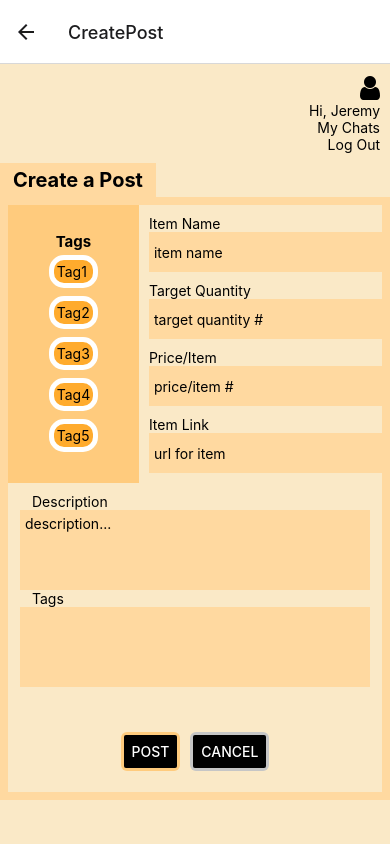
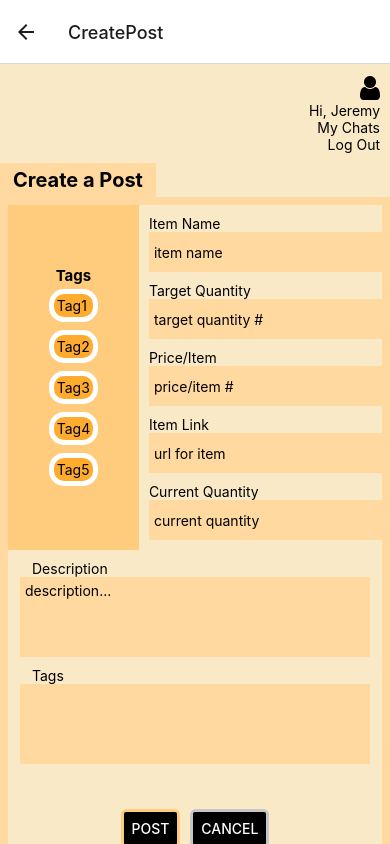
Before and after one commit to cis350/project-uniteandconquer, a React Native app in the folder uniteandconquer-mobile/: screen /CreatePost in a window 390 px wide. Built offline with nearby package versions, Linux system fonts and the light colour scheme.

Commit message:
added current quantity textinput

```diff
--- a/uniteandconquer-mobile/components/Comment.js
+++ b/uniteandconquer-mobile/components/Comment.js
@@ -3,7 +3,7 @@ import {
   StyleSheet, View, ScrollView, Text, TextInput, Button,
 } from 'react-native';
 
-const postDB = require('../modules/PostDB');
+// const postDB = require('../modules/PostDB');
 
 const styles = StyleSheet.create({
   container: {
@@ -59,18 +59,18 @@ function Comment() {
    * add comment to the post db
    */
   const addComment = () => {
-    if (commentInput && commentInput.length > 0) {
-      postDB.addComment(userid, postid, (success, id, error) => {
-        if (success) {
-          const newComment = { id: tempID, name: `user${3}`, content: commentInput };
-          setComments([...comments, newComment]);
-          setTempID(tempID + 1);
-          setCommentInput('');
-        } else {
-          console.log(error);
-        }
-      });
-    }
+    // if (commentInput && commentInput.length > 0) {
+    //   postDB.addComment(userid, postid, (success, id, error) => {
+    //     if (success) {
+    //       const newComment = { id: tempID, name: `user${3}`, content: commentInput };
+    //       setComments([...comments, newComment]);
+    //       setTempID(tempID + 1);
+    //       setCommentInput('');
+    //     } else {
+    //       console.log(error);
+    //     }
+    //   });
+    // }
   };
 
   return (
--- a/uniteandconquer-mobile/components/CreatePost.js
+++ b/uniteandconquer-mobile/components/CreatePost.js
@@ -4,7 +4,7 @@ import {
 } from 'react-native';
 import Icon from 'react-native-vector-icons/FontAwesome';
 
-const postDB = require('../modules/PostDB');
+// const postDB = require('../modules/PostDB');
 
 // styling ---------
 
@@ -120,6 +120,10 @@ const createPostStyles = StyleSheet.create({
     justifyContent: 'center',
     position: 'relative',
     bottom: -45,
+    marginBottom: 100,
+  },
+  tagsContainer: {
+    marginTop: 10,
   },
 });
 
@@ -132,6 +136,7 @@ export default function CreatePost({ navigation }) {
   const [link, setLink] = React.useState('');
   const [description, setDescription] = React.useState('');
   const [tags, setTags] = React.useState([]);
+  const [currentQuantity, setCurrentQuantity] = React.useState('');
 
   function addTags(tag) {
     if (tags.includes(tag)) {
@@ -164,23 +169,23 @@ export default function CreatePost({ navigation }) {
   }
 
   function handlePost() {
-    if (checkValidInput()) {
-      postDB.addPost(
-        itemName,
-        targetQuantity,
-        price,
-        link,
-        description,
-        tags,
-        (success, id, error) => {
-          if (success) {
-          // should place navigation here
-          } else {
-            console.log(error);
-          }
-        },
-      );
-    }
+    // if (checkValidInput()) {
+    //   postDB.addPost(
+    //     itemName,
+    //     targetQuantity,
+    //     price,
+    //     link,
+    //     description,
+    //     tags,
+    //     (success, id, error) => {
+    //       if (success) {
+    //       // should place navigation here
+    //       } else {
+    //         console.log(error);
+    //       }
+    //     },
+    //   );
+    // }
     // we need to move the navigation inside the addPost, once it is successfully created, but I was
     // wondering how to redirect to a certain page?
     navigation.navigate('PostDetails');
@@ -244,6 +249,13 @@ export default function CreatePost({ navigation }) {
                   onChangeText={setLink}
                   value={link}
                 />
+                <Text>Current Quantity</Text>
+                <TextInput
+                  style={createPostStyles.field}
+                  placeholder="current quantity"
+                  onChangeText={setCurrentQuantity}
+                  value={currentQuantity}
+                />
               </View>
             </View>
           </View>
@@ -258,7 +270,7 @@ export default function CreatePost({ navigation }) {
               value={description}
             />
           </View>
-          <View>
+          <View style={createPostStyles.tagsContainer}>
             <Text style={createPostStyles.fieldName}>Tags</Text>
             <View style={createPostStyles.description}>
               <Text>
```
